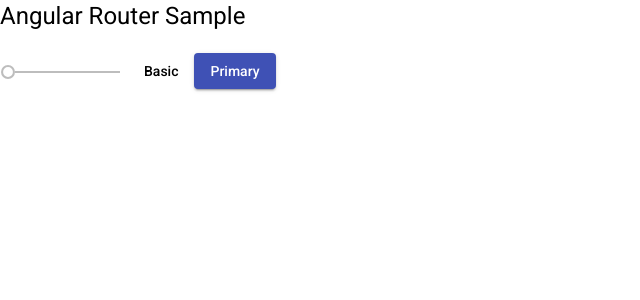
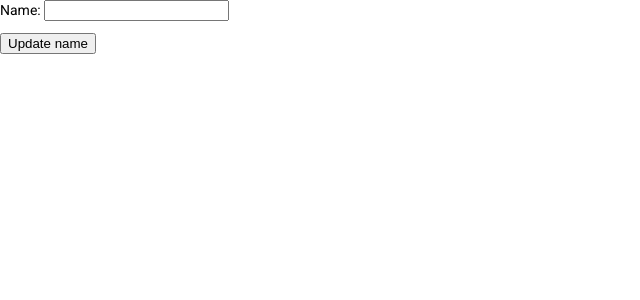
Before and after one commit to MizanUrp11/angular_tuts, an Angular app: page / in a window 1280 px wide. Shown: the top 300 px of the page, without its empty margins (0-640 px from the left). Built offline with nearby package versions, Linux system fonts and the light colour scheme.

Commit message:
From input

```diff
--- a/src/app/app.component.html
+++ b/src/app/app.component.html
@@ -1,5 +1,4 @@
-<h1> Angular Router Sample </h1>
-<mat-slider min="1" max="100" step="1" value="1"></mat-slider>
-<button mat-button>Basic</button>
-<button mat-raised-button color="primary">Primary</button>
+
 <router-outlet></router-outlet>
+
+<app-name-editor></app-name-editor>
--- a/src/app/app.module.ts
+++ b/src/app/app.module.ts
@@ -3,18 +3,23 @@ import { NgModule } from '@angular/core';
 import { RouterModule } from "@angular/router";
 import { MatSliderModule } from "@angular/material/slider"
 import { MatButtonModule } from "@angular/material/button";
+import { ReactiveFormsModule } from "@angular/forms";
 
 import { AppRoutingModule } from './app-routing.module';
 import { AppComponent } from './app.component';
 import { BrowserAnimationsModule } from '@angular/platform-browser/animations';
 import { CrisisListComponent } from './crisis-list/crisis-list.component';
 import { HeroesListComponent } from './heroes-list/heroes-list.component';
+import { NameEditorComponent } from './name-editor/name-editor.component';
+import { ProfileEditorComponent } from './profile-editor/profile-editor.component';
 
 @NgModule({
   declarations: [
     AppComponent,
     CrisisListComponent,
     HeroesListComponent,
+    NameEditorComponent,
+    ProfileEditorComponent,
   ],
   imports: [
     BrowserModule,
@@ -22,6 +27,7 @@ import { HeroesListComponent } from './heroes-list/heroes-list.component';
     BrowserAnimationsModule,
     MatSliderModule,
     MatButtonModule,
+    ReactiveFormsModule,
     RouterModule.forRoot([
       {path: 'crisis-list', component: CrisisListComponent},
       {path: 'heroes-list',component: HeroesListComponent},
--- /dev/null
+++ b/src/app/name-editor/name-editor.component.html
@@ -0,0 +1,9 @@
+<label>
+  Name:
+  <input type="text" [formControl]="name">
+</label>
+<p> {{ name.value }} </p>
+
+<p>
+  <button (click)="updateName()">Update name</button>
+</p>
--- /dev/null
+++ b/src/app/name-editor/name-editor.component.ts
@@ -0,0 +1,21 @@
+import { Component, OnInit } from '@angular/core';
+import { FormControl } from "@angular/forms";
+@Component({
+  selector: 'app-name-editor',
+  templateUrl: './name-editor.component.html',
+  styleUrls: ['./name-editor.component.css']
+})
+export class NameEditorComponent implements OnInit {
+
+name  = new FormControl('');
+
+updateName(){
+  this.name.setValue('Nancy');
+}
+
+  constructor() { }
+
+  ngOnInit(): void {
+  }
+
+}
--- /dev/null
+++ b/src/app/profile-editor/profile-editor.component.html
@@ -0,0 +1,11 @@
+<form [formGroup]="profileForm" (ngSubmit)="onSubmit()">
+  <label>
+    First Name:
+    <input type="text" formControlName="firstName">
+  </label>
+
+  <label>
+    Last Name:
+    <input type="text" formControlName="lastName">
+  </label>
+</form>
--- /dev/null
+++ b/src/app/profile-editor/profile-editor.component.ts
@@ -0,0 +1,24 @@
+import { Component, OnInit } from '@angular/core';
+import { FormControl,FormGroup } from "@angular/forms";
+@Component({
+  selector: 'app-profile-editor',
+  templateUrl: './profile-editor.component.html',
+  styleUrls: ['./profile-editor.component.css']
+})
+export class ProfileEditorComponent implements OnInit {
+
+profileForm = new FormGroup({
+  firstName: new FormControl(''),
+  lastName: new FormControl(''),
+});
+
+onSubmit(){
+  console.warn(this.profileForm.value);
+}
+
+  constructor() { }
+
+  ngOnInit(): void {
+  }
+
+}
```
Also changed, not shown: src/app/name-editor/name-editor.component.css (added), src/app/profile-editor/profile-editor.component.css (added), 2 other files (tests, documents, lock files or other folders).
